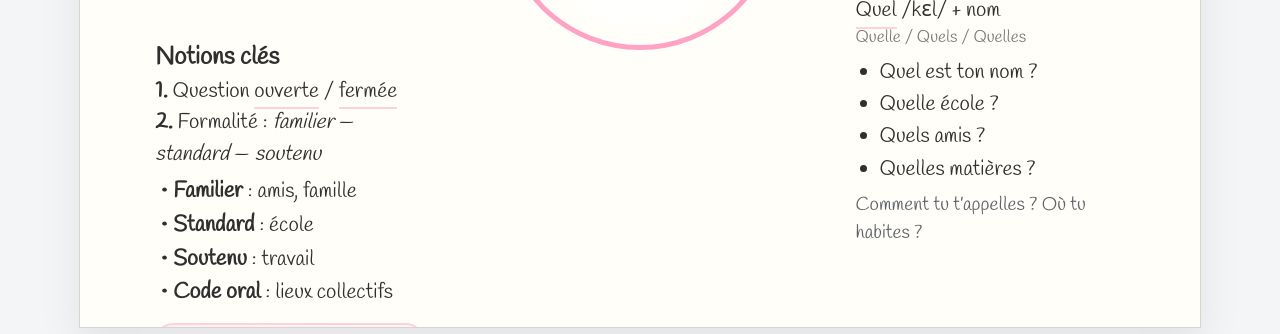
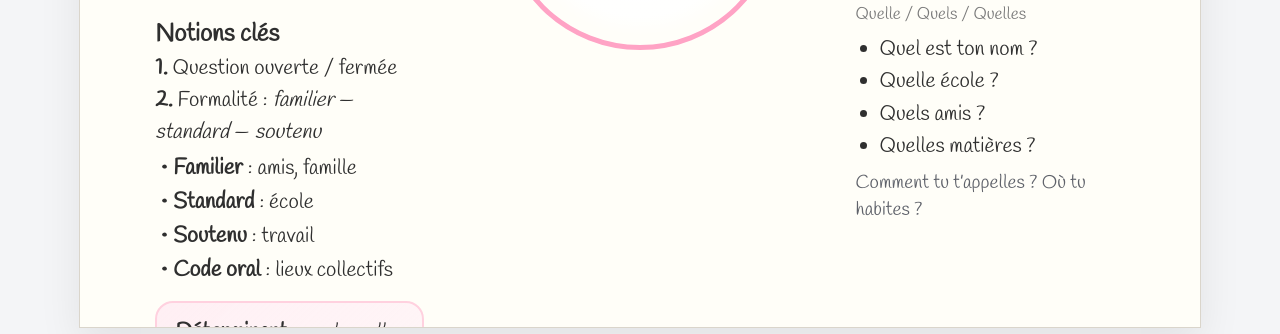
Before and after one commit to audiophrases/laquestion, a plain HTML site: page index.html in a window 1280 px wide. Shown: the part 494-828 px from the top of the page. Drawn offline with Linux system fonts and the light colour scheme.

Commit message:
Adjust determinant guidance layout

```diff
--- a/index.html
+++ b/index.html
@@ -74,7 +74,7 @@
     .map-grid {
       display: grid;
       grid-template-columns: minmax(0, 1fr) auto minmax(0, 1fr);
-      gap: 14mm 20mm;
+      gap: 12mm 20mm;
       align-items: start;
     }
 
@@ -82,6 +82,11 @@
       display: flex;
       flex-direction: column;
       gap: 12mm;
+    }
+
+    .map-column.left,
+    .map-column.right {
+      margin-top: -6mm;
     }
 
     .map-column.center {
@@ -153,21 +158,6 @@
       margin-left: 24px;
     }
 
-    .underline {
-      display: inline-block;
-      position: relative;
-    }
-
-    .underline::after {
-      content: "";
-      position: absolute;
-      left: 0;
-      right: 0;
-      bottom: -3px;
-      height: 2px;
-      background: #ffd1df;
-    }
-
     .note {
       margin-top: 8px;
       font-size: 19px;
@@ -218,8 +208,8 @@
       <div class="map-column left">
         <section class="scribble top-left">
           <h3>Questions fermées</h3>
-          <p class="tiny">(réponse <span class="underline">oui / non</span>)</p>
-          <p><span class="underline">Formalité&nbsp;?</span></p>
+          <p class="tiny">(réponse <span>oui / non</span>)</p>
+          <p><span>Formalité&nbsp;?</span></p>
           <ul>
             <li>Tu habites à Paris&nbsp;?</li>
             <li><em>Est-ce que</em> tu habites à Paris&nbsp;?</li>
@@ -229,7 +219,7 @@
 
         <section class="scribble left-middle">
           <h3>Notions clés</h3>
-          <p><strong>1.</strong> Question <span class="underline">ouverte</span> / <span class="underline">fermée</span></p>
+          <p><strong>1.</strong> Question <span>ouverte</span> / <span>fermée</span></p>
           <p><strong>2.</strong> Formalité : <em>familier</em> — <em>standard</em> — <em>soutenu</em></p>
           <ul>
             <li><strong>Familier</strong> : amis, famille</li>
@@ -239,6 +229,7 @@
           </ul>
           <div class="kel-box">
             <p><strong>Déterminant</strong> : <em>quel</em>, <em>quelle</em>, <em>quels</em>, <em>quelles</em> + nom</p>
+            <p>On regarde d’abord <strong>quel</strong>, puis juste en dessous&nbsp;: quel masculin, quelle féminin, quels pluriel, quelles pluriel féminin.</p>
             <ul>
               <li>Quel livre&nbsp;?</li>
               <li>Quelle école&nbsp;?</li>
@@ -270,7 +261,7 @@
 
         <section class="scribble right-lower">
           <h3>Déterminant&nbsp;?</h3>
-          <p><span class="underline">Quel</span> /kɛl/ + nom</p>
+          <p><span>Quel</span> /kɛl/ + nom</p>
           <p class="tiny">Quelle / Quels / Quelles</p>
           <ul>
             <li>Quel est ton nom&nbsp;?</li>
```
